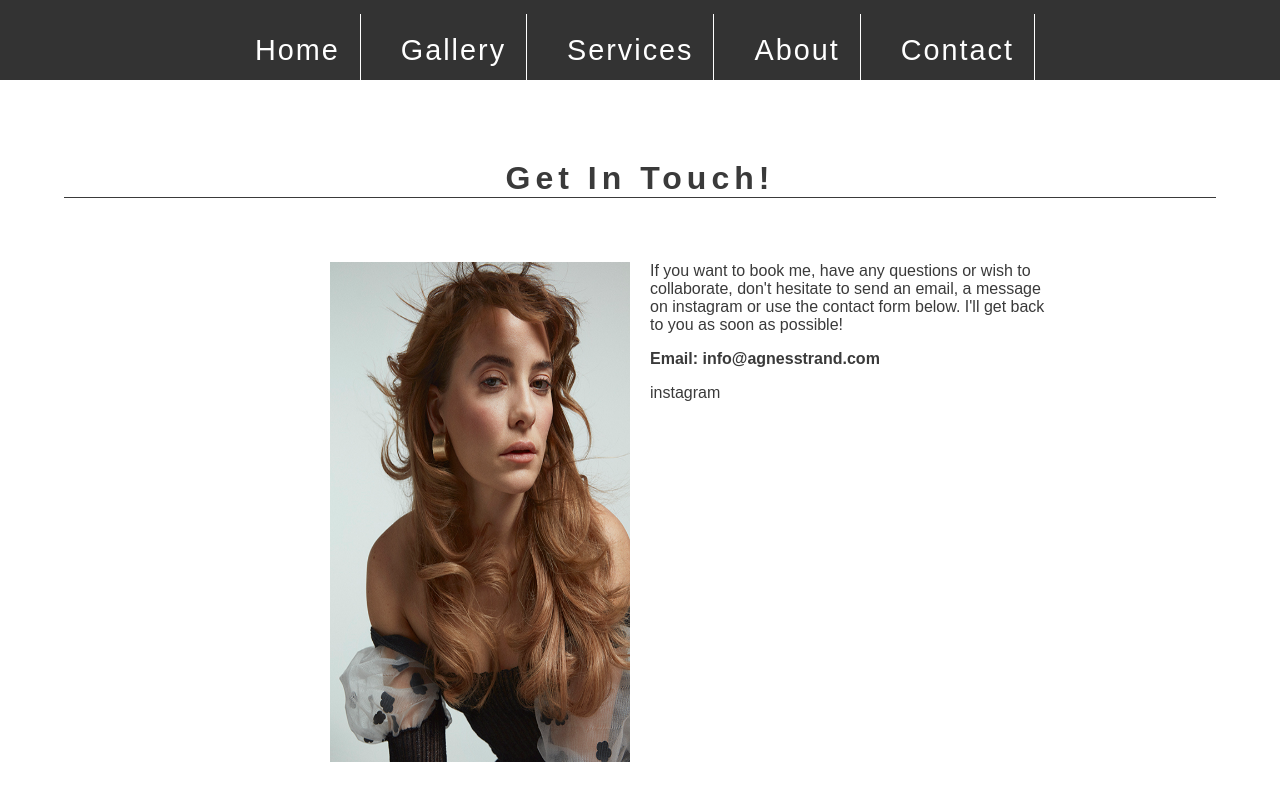
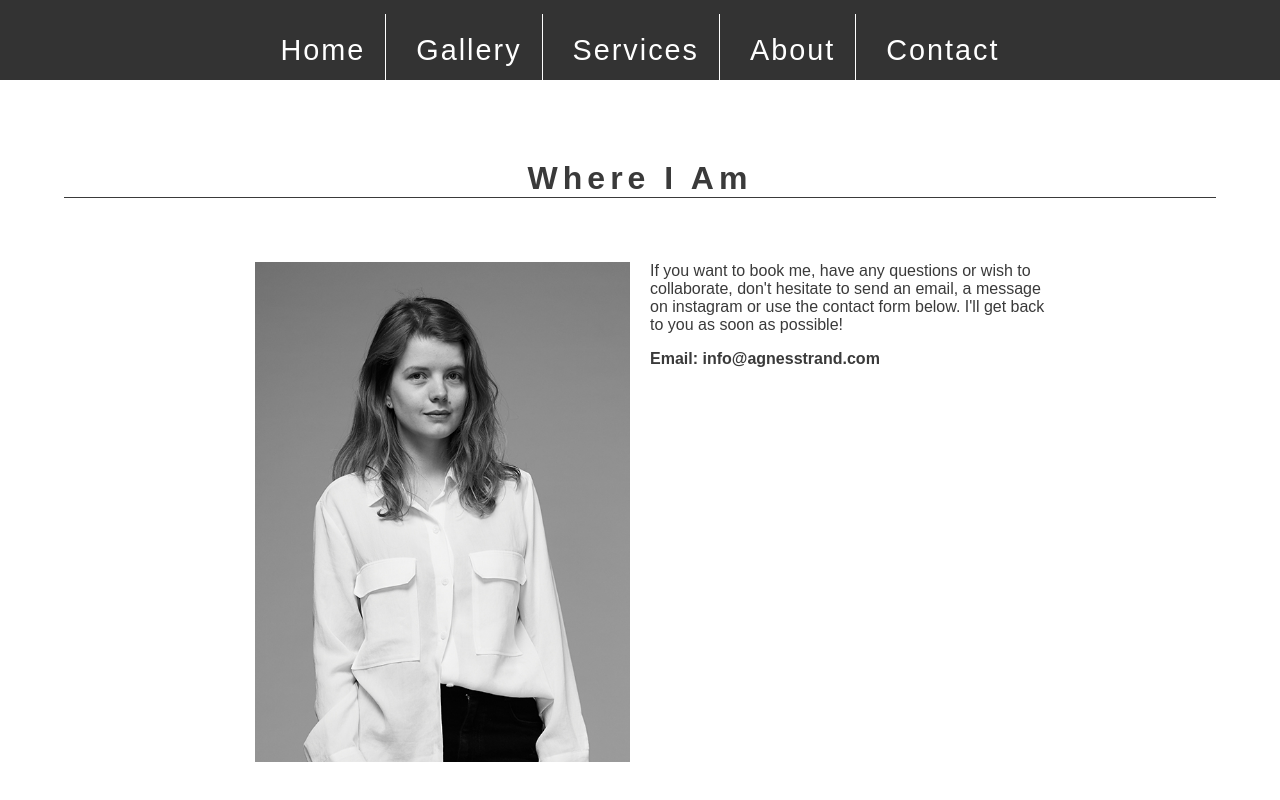
Before and after one commit to telljacob/project-one, a plain HTML site: page contact.html in a window 1280 px wide. Shown: the top 800 px of the page. Drawn offline with Linux system fonts and the light colour scheme.

Commit message:
Fixed menu styling and spacing in menu. Removed content from home page

```diff
--- a/assets/css/style.css
+++ b/assets/css/style.css
@@ -44,7 +44,6 @@ h1, h2 {
 .menu a {
     text-decoration: none;
     color: white;
-    margin-right: 10px;
     padding: 20px;
     border-right: white solid 1px;
     text-align: center center;
@@ -58,15 +57,17 @@ h1, h2 {
 }
 
 .menu a:hover {
-    border-bottom: 1px solid white;
+    text-decoration: underline 1px;
+    text-underline-offset: 10px;
 }
 
 .current-menu {
-    border-bottom: 1px solid white;
+    text-decoration: underline 1px;
+    text-underline-offset: 10px;
 }
 
 .no-border {
-    border-right: none;
+    border-right: none !important;
 }
 
 /* Home page only start */
@@ -143,7 +144,6 @@ h1, h2 {
 
 #contact-me-image-div {
     float: right;
-    width: 300px;
     height: 500px;
     padding-right: 10px;
 }
@@ -173,7 +173,6 @@ h1, h2 {
 
 #services-image-div {
     float: right;
-    width: 300px;
     height: 500px;
     padding-right: 10px;
 }
--- a/contact.html
+++ b/contact.html
@@ -27,24 +27,31 @@
                     <a href="about.html">About</a>
                 </li>
                 <li>
-                    <a href="contact.html" class="current-menu">Contact</a>
+                    <a href="contact.html" class="no-border" class="current-menu">Contact</a>
                 </li>
             </ul>
         </nav>
     </header>
 
-    <h1>Get in touch!</h1>
+    <h1>Where I am</h1>
     <section id="section-sizing">
         <div id="contact-me-text">
             <div id="contact-me-text-div">
                 <p>If you want to book me, have any questions or wish to collaborate, don't hesitate to send an email, a message on instagram or use the contact form below. I'll get back to you as soon as possible!</p>
                 <p><strong>Email: info@agnesstrand.com</strong></p>
-                <p>instagram</p>
+                <ul class="social-media">
+                    <li>
+                        <a href="https://www.linkedin.com/in/agnes-strand-72750114a/?originalSubdomain=se" target="_blank" rel="noopener" aria-label="You can visit me on Linkedin (opens in a new tab)"><i class="fa-brands fa-linkedin"></i></a>
+                    </li>
+                    <li>
+                        <a href="https://www.instagram.com/agnesstrandofficial/" target="_blank" rel="noopener" aria-label="View the rest of my work and send me a message on Instagram (opens in a new tab)"><i class="fa-brands fa-instagram"></i></a>
+                    </li>
+                </ul>
             </div>
         </div>
 
         <div id="contact-me-image">
-            <img src="assets/images/agnes_one.jpg" id="contact-me-image-div" alt="Brown haired woman, leaning forward, looking into camera with wind blowing the hair back.">
+            <img src="/assets/images/agnes.jpg" id="contact-me-image-div" alt="">
         </div>
     </section>
 
```
Also changed, not shown: about.html (+2 -2 lines), gallery.html (+2 -3 lines), index.html (+1 -14 lines), services.html (+2 -2 lines).
